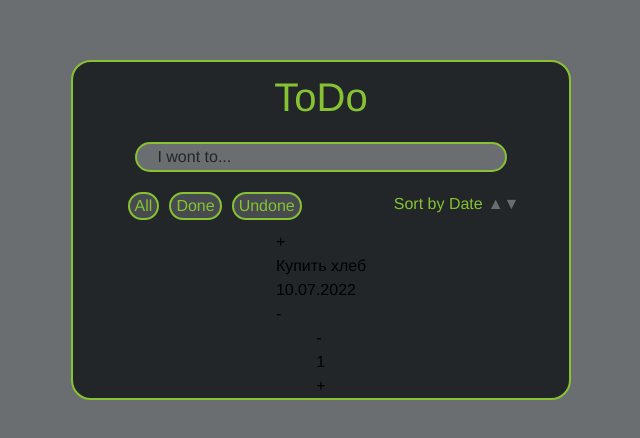
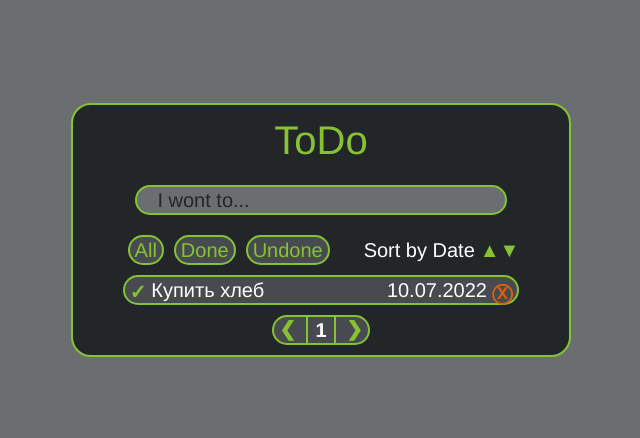
Before and after one commit to AlexandrZ1/todo, a React (Create React App) app in the folder client/: page / in a window 1280 px wide. Shown: the part 170-608 px from the top of the page, without its empty margins (319-959 px from the left). Built offline with nearby package versions, Linux system fonts and the light colour scheme.

Commit message:
Style Pagination's

```diff
--- a/client/src/components/Main.module.scss
+++ b/client/src/components/Main.module.scss
@@ -10,6 +10,7 @@
     border-radius: 20px;
     border: $green-bright solid 2px;
     align-items: center;
+    font-size: 20px;
     h1 {
         font-weight: 100;
         font-size: 40px;
--- a/client/src/components/Pagination.jsx
+++ b/client/src/components/Pagination.jsx
@@ -1,8 +1,10 @@
+import style from './Pagination.module.scss'
+
 const Pagination = () => {
-    return (<div className='container'>
-        <div className='prev'>-</div>
-        <div className='step'>1</div>
-        <div className='next'>+</div>
+    return (<div className={style.container}>
+        <div className={style.prev}>❮</div>
+        <div className={style.step}>1</div>
+        <div className={style.next}>❯</div>
     </div>)
 }
 
--- /dev/null
+++ b/client/src/components/Pagination.module.scss
@@ -0,0 +1,26 @@
+@import './colors.scss';
+
+.container {
+    display: flex;
+    border: solid 2px $green-bright;
+    border-radius: 20px;
+    background: $gray-dim;
+    height: 30px;
+    margin: 10px 0;
+    & .prev, & .next {
+        font-weight: 900;
+        color: $green-bright;
+        margin: 0 5px;
+        line-height: normal;
+    }
+    & .step {
+        font-weight: 900;
+        color: $white;
+        margin: 0 5px;
+        border-left: 2px solid $green-bright;
+        border-right: 2px solid $green-bright;
+        line-height: 26px;
+        width: 30px;
+        text-align: center;
+    }
+}
--- a/client/src/components/sort/Button.module.scss
+++ b/client/src/components/sort/Button.module.scss
@@ -4,6 +4,8 @@
     border: solid 2px $green-bright;
     margin: 0 5px;
     border-radius: 20px;
+    display: flex;
+    align-items: center;
     background: $gray-dim;
     p{
         margin: 0 5px;
--- a/client/src/components/sort/Sort.module.scss
+++ b/client/src/components/sort/Sort.module.scss
@@ -4,6 +4,7 @@
     display: flex;
     margin: 10px 0;
     width: 80%;
+    height: 30px;
     justify-content: space-between;
     & .buttons {
         display: flex;
@@ -11,11 +12,11 @@
     & .sorting_order {
         display: flex;
         .btn{
-            color: $gray-bright
+            color: $green-bright;
         }
         & p {
             margin-right: 5px;
-            color: $green-bright;
+            color: $white;
         }
     }
 }
--- a/client/src/components/todo/Item.jsx
+++ b/client/src/components/todo/Item.jsx
@@ -1,9 +1,11 @@
+import style from './Item.module.scss'
+
 const Item = (props) => {
-    return (<div className='Item'>
-        <div className='btn_done'>+</div>
-        <div className='text'>{props.text}</div>
-        <div className='date'>{props.date}</div>
-        <div className='btn_delete'>-</div>
+    return (<div className={style.container}>
+        <div className={style.btn_done}>&#10003;</div>
+        <div className={style.text}>{props.text}</div>
+        <div className={style.date}>{props.date}</div>
+        <div className={style.btn_delete}>&#9421;</div>
     </div>)
 }
 
--- a/client/src/components/todo/Item.module.scss
+++ b/client/src/components/todo/Item.module.scss
@@ -1 +1,31 @@
 @import "../colors.scss";
+
+.container {
+    display: flex;
+    border: solid 2px $green-bright;
+    border-radius: 20px;
+    background: $gray-dim;
+    height: 30px;
+
+    & .btn_delete {
+        font-weight: 900;
+        color: rgb(223, 95, 10);
+        margin: 0 5px;
+    }
+    & .btn_done {
+        font-weight: 900;
+        color: $green-bright;
+        margin: 0 5px;
+    }
+    & .text {
+        flex-basis: 70%;
+        line-height: 26px;
+        color: $white;
+    }
+
+    & .date {
+        flex-basis: 20%;
+        line-height: 26px;
+        color: $white;
+    }
+}
--- a/client/src/components/todo/List.module.scss
+++ b/client/src/components/todo/List.module.scss
@@ -1,4 +1,6 @@
 @import "../colors.scss";
-.container{
-
+.container {
+    display: flex;
+    flex-direction: column;
+    width: 80%;
 }
```
